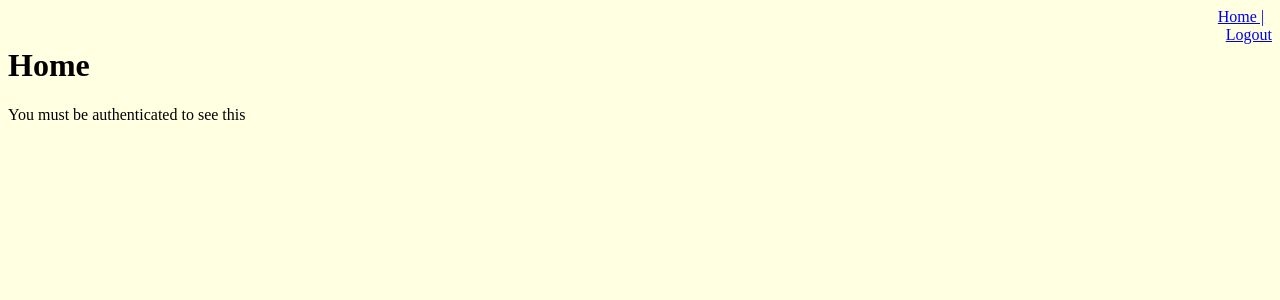
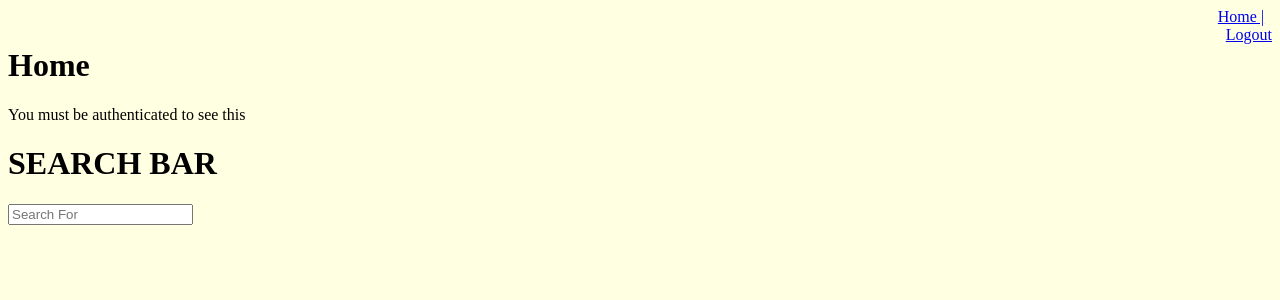
Before and after one commit to skelly7681/Capstone-Project, a Vue app in the folder vue/: page / in a window 1280 px wide. Shown: the top 300 px of the page. Built offline with nearby package versions, Linux system fonts and the light colour scheme; sample sign-in values are in the browser's storage.

Commit message:
Non Functioning Search Bar

```diff
--- a/vue/src/views/Home.vue
+++ b/vue/src/views/Home.vue
@@ -3,6 +3,12 @@
     <router-link to="/login" v-if="this.$store.state.currentUser">Log In</router-link>&nbsp;&nbsp;
     <h1>Home</h1>
     <p>You must be authenticated to see this</p>
+
+    <div id="searchbar">
+      <h1>SEARCH BAR</h1>
+      <input type="text" v-model="search" placeholder="Search For">
+    </div>
+
   </div>
 </template>
 
```
Also changed, not shown: vue/src/components/Restaurant.vue (+19 -4 lines), vue/src/services/RestaurantService.js (+9 -5 lines).
